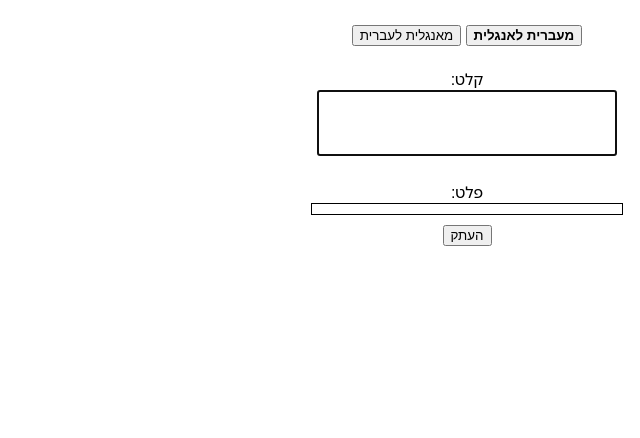
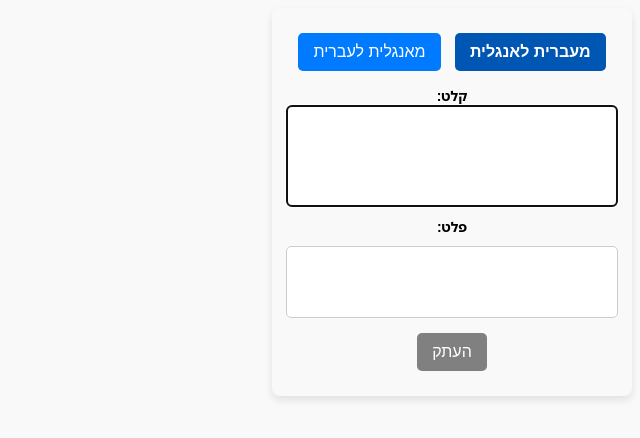
Before and after one commit to avrahamwn/text-convertor-extension, a browser extension: page index.html in a window 1280 px wide. Shown: the whole page, without its empty margins (640-1280 px from the left). Drawn offline with Linux system fonts and the light colour scheme.

Commit message:
Some style improvements and fine-tuning

```diff
--- a/index.html
+++ b/index.html
@@ -1,63 +1,95 @@
+<!DOCTYPE html>
 <html lang="he">
 <head>
     <meta charset="UTF-8">
-    <meta name="viewport"
-          content="width=device-width, user-scalable=no, initial-scale=1.0, maximum-scale=1.0, minimum-scale=1.0">
-    <meta http-equiv="X-UA-Compatible"
-          content="ie=edge">
-    <title>Document</title>
-</head>
+    <meta name="viewport" content="width=device-width, initial-scale=1.0">
+    <meta http-equiv="X-UA-Compatible" content="ie=edge">
+    <title>Text Convertor</title>
+    <link href="https://fonts.googleapis.com/css2?family=Noto+Sans+Hebrew:wght@400;700&display=swap" rel="stylesheet">
     <style>
         body {
             display: flex;
             flex-direction: column;
             align-items: center;
             font-family: 'Noto Sans Hebrew', sans-serif;
-        width: 300px;
-        padding: 15px;
+            width: 320px;
+            padding: 20px;
+            background-color: #f9f9f9;
+            border-radius: 8px;
+            box-shadow: 0 4px 8px rgba(0, 0, 0, 0.1);
+        }
+
+        button {
+            background-color: #007bff;
+            color: white;
+            border: none;
+            padding: 10px 15px;
+            margin: 5px;
+            font-size: 16px;
+            cursor: pointer;
+            border-radius: 5px;
+            transition: background 0.3s;
+        }
+
+        button:hover {
+            background-color: #0056b3;
         }
 
         .selected {
             font-weight: bold;
+            background-color: #0056b3;
         }
 
         #input {
             resize: none;
-        width: 100%;
+            width: calc(100% - 10px);
+            height: 80px;
+            padding: 10px;
+            border-radius: 5px;
+            border: 1px solid #ccc;
+            font-size: 14px;
         }
 
         #output {
-        padding: 5px;
-        border: solid 1px black;
-        word-break: break-all;
-        width: 100%;
+            width: calc(100% - 10px);
+            min-height: 50px;
+            padding: 10px;
+            margin-top: 10px;
+            border-radius: 5px;
+            background-color: white;
+            border: 1px solid #ccc;
             font-size: 16px;
             font-weight: bold;
+            word-break: break-word;
+            text-align: right;
         }
 
         #copy-btn {
+            background-color: gray;
+            margin-top: 15px;
+        }
+
+        #copy-btn:hover {
+            background-color: darkred;
+        }
+
+        label, span {
+            font-size: 14px;
+            font-weight: bold;
             margin-top: 10px;
-        margin-bottom: 10px;
         }
     </style>
+</head>
 <body dir="rtl">
     <div>
-    <button
-        class="selected"
-        id="toEnglish">
-        מעברית לאנגלית
-    </button>
-    <button id="toHebrew">
-        מאנגלית לעברית
-    </button>
+        <button class="selected" id="toEnglish">מעברית לאנגלית</button>
+        <button id="toHebrew">מאנגלית לעברית</button>
     </div>
-<br>
     <label for="input">קלט:</label>
-<textarea id="input"
-          rows="4"></textarea>
-<span style="margin-top: 25px">פלט:</span>
+    <textarea id="input" rows="4"></textarea>
+    <span>פלט:</span>
     <div id="output"></div>
-<button id="copy-btn">העתק</button>
+    <button disabled id="copy-btn">העתק</button>
     <script src="script.js"></script>
 </body>
 </html>
--- a/script.js
+++ b/script.js
@@ -35,7 +35,7 @@ function convertToEnglish(str) {
 
 function convertToHebrew(str) {
     str = str.replace(new RegExp("q", "g"), "/");
-    str = str.replace(new RegExp("w", "g"), "'");
+    str = str.replace(new RegExp("w", "g"), "׳");
     str = str.replace(new RegExp("e", "g"), "ק");
     str = str.replace(new RegExp("r", "g"), "ר");
     str = str.replace(new RegExp("t", "g"), "א");
@@ -71,7 +71,7 @@ function convertToHebrew(str) {
 }
 
 
-let toHebrew = false
+let toHebrew = false;
 let textToConvert = '';
 const toEnglishBtn = document.getElementById('toEnglish');
 const toHebrewBtn = document.getElementById('toHebrew');
@@ -80,13 +80,12 @@ const output = document.getElementById('output');
 const copyBtn = document.getElementById('copy-btn');
 input.focus();
 
-
-window.addEventListener("load", async (event) => {
-    const [tab] = await chrome.tabs.query({active: true, currentWindow: true});
+window.addEventListener("load", async () => {
+    const [tab] = await chrome.tabs.query({ active: true, currentWindow: true });
     let result;
     try {
-        [{result}] = await chrome.scripting.executeScript({
-            target: {tabId: tab.id},
+        [{ result }] = await chrome.scripting.executeScript({
+            target: { tabId: tab.id },
             func: () => getSelection().toString(),
         });
         textToConvert = result || '';
@@ -95,39 +94,41 @@ window.addEventListener("load", async (event) => {
     } catch (e) {
         return; // ignoring an unsupported page like chrome://extensions
     }
-
 });
 
-toEnglishBtn.addEventListener('click', e => {
+toEnglishBtn.addEventListener('click', () => {
     toEnglishBtn.classList.toggle('selected');
     toHebrewBtn.classList.toggle('selected');
     input.setAttribute('dir', 'rtl');
     output.setAttribute('dir', 'ltr');
     toHebrew = false;
     output.innerHTML = convertToEnglish(textToConvert);
+    copyBtn.textContent = "העתק";
 });
-toHebrewBtn.addEventListener('click', e => {
+toHebrewBtn.addEventListener('click', () => {
     toEnglishBtn.classList.toggle('selected');
     toHebrewBtn.classList.toggle('selected');
     input.setAttribute('dir', 'ltr');
     output.setAttribute('dir', 'rtl');
     toHebrew = true;
     output.innerHTML = convertToHebrew(textToConvert);
-})
+    copyBtn.textContent = "העתק";
+});
 
 input.addEventListener('input', e => {
     textToConvert = e.target.value || '';
-    copyBtn.innerHTML = "העתק";
-    copyBtn.style.color = "unset";
-    if (toHebrew) {
-        output.innerHTML = convertToHebrew(textToConvert);
-    } else {
-        output.innerHTML = convertToEnglish(textToConvert);
-    }
-})
+    copyBtn.textContent = "העתק";
+    copyBtn.disabled = false;
+    copyBtn.style.backgroundColor = 'green';
+    output.innerHTML = toHebrew ? convertToHebrew(textToConvert) : convertToEnglish(textToConvert);
+
+});
 
 copyBtn.addEventListener("click", () => {
     navigator.clipboard.writeText(output.innerHTML);
-    copyBtn.innerHTML = "הועתק!"
-    copyBtn.style.color = "green";
-})
+    copyBtn.textContent = "הועתק!";
+    copyBtn.style.backgroundColor = 'darkgreen';
+    copyBtn.style.color = "white";
+    copyBtn.style.fontWeight = "bold";
+    copyBtn.style.transition = "color 0.3s, font-weight 0.3s";
+});
```
Lines whose indentation alone changed are shown as unchanged.
